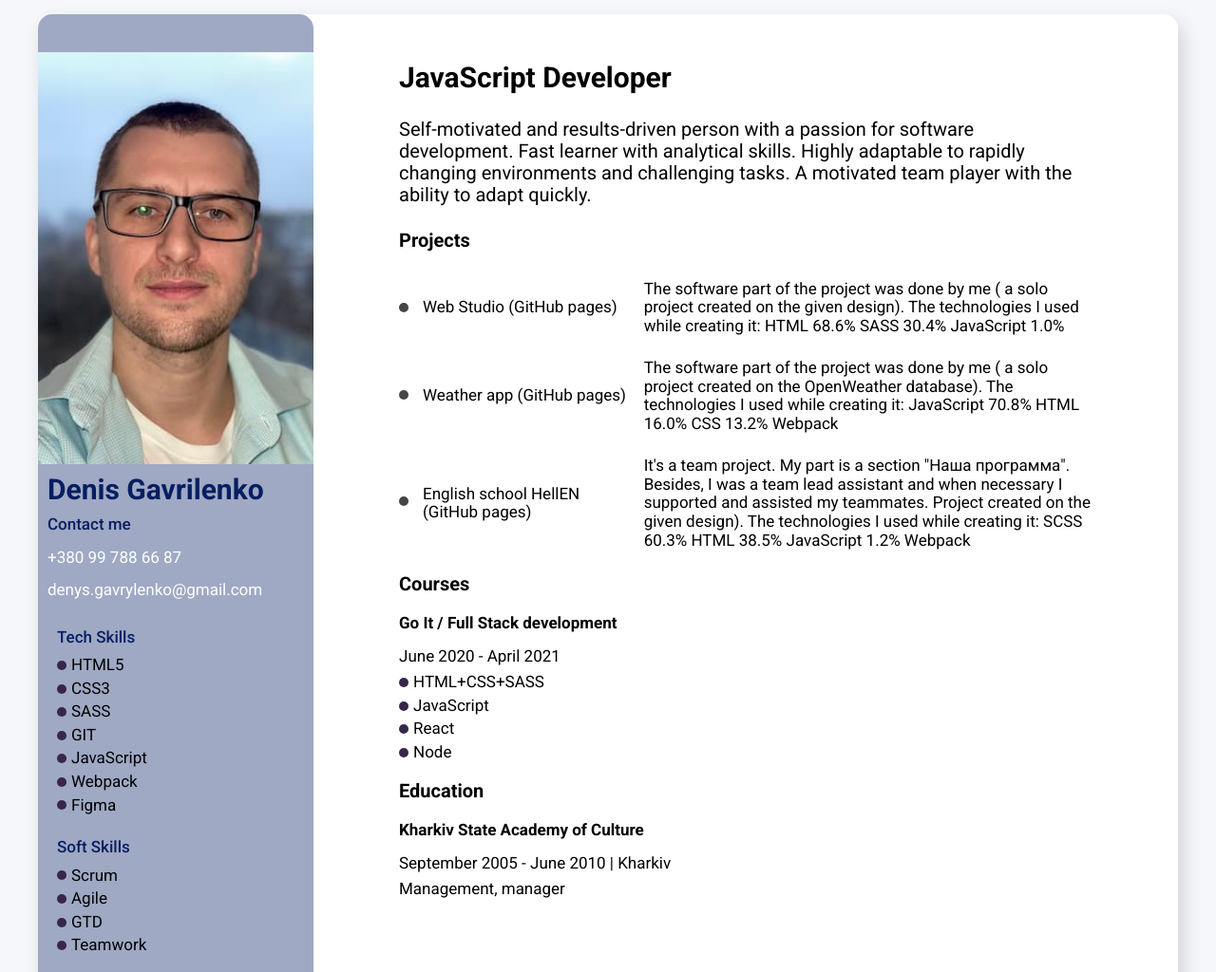
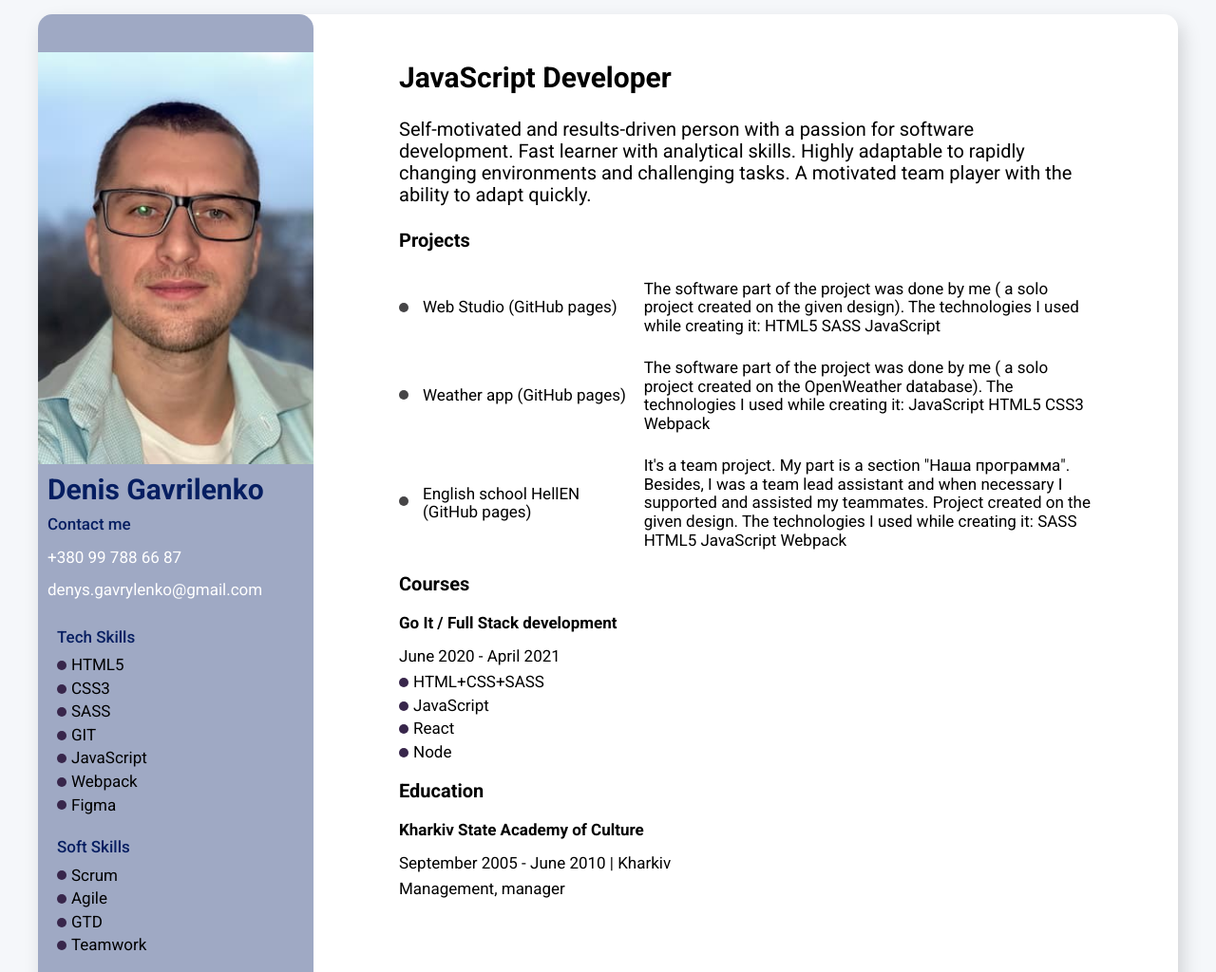
Before and after one commit to denis-gavrilenko0910/resume, a plain HTML site: page index.html in a window 1280 px wide. Shown: the top 1024 px of the page at 95% size. Drawn offline with nearby package versions, Linux system fonts and the light colour scheme.

Commit message:
docs: update project description

```diff
--- a/index.html
+++ b/index.html
@@ -88,7 +88,7 @@
               <span class="used-stack"
                 >The software part of the project was done by me ( a solo
                 project created on the given design). The technologies I used
-                while creating it: HTML 68.6% SASS 30.4% JavaScript 1.0%</span
+                while creating it: HTML5 SASS JavaScript</span
               >
             </li>
 
@@ -102,8 +102,7 @@
               <span class="used-stack"
                 >The software part of the project was done by me ( a solo
                 project created on the OpenWeather database). The technologies I
-                used while creating it: JavaScript 70.8% HTML 16.0% CSS 13.2%
-                Webpack</span
+                used while creating it: JavaScript HTML5 CSS3 Webpack</span
               >
             </li>
 
@@ -118,8 +117,8 @@
                 >It's a team project. My part is a section "Наша программа".
                 Besides, I was a team lead assistant and when necessary I
                 supported and assisted my teammates. Project created on the
-                given design). The technologies I used while creating it: SCSS
-                60.3% HTML 38.5% JavaScript 1.2% Webpack</span
+                given design. The technologies I used while creating it: SASS
+                HTML5 JavaScript Webpack</span
               >
             </li>
           </ul>
```
Also changed, not shown: 2 other files.
